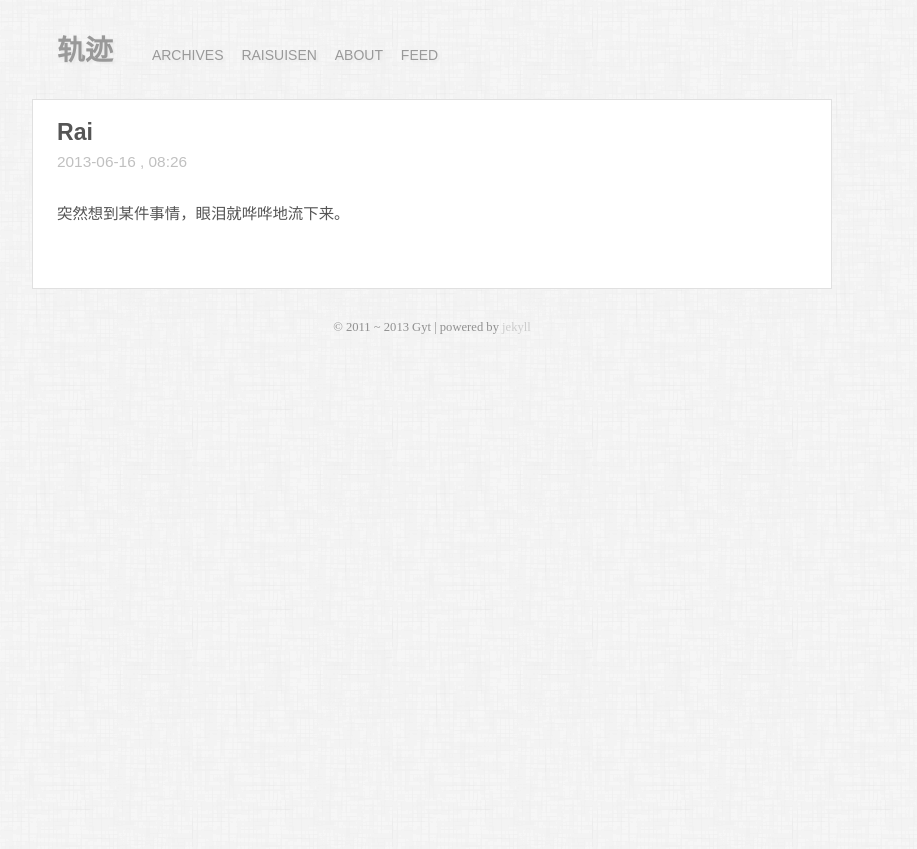
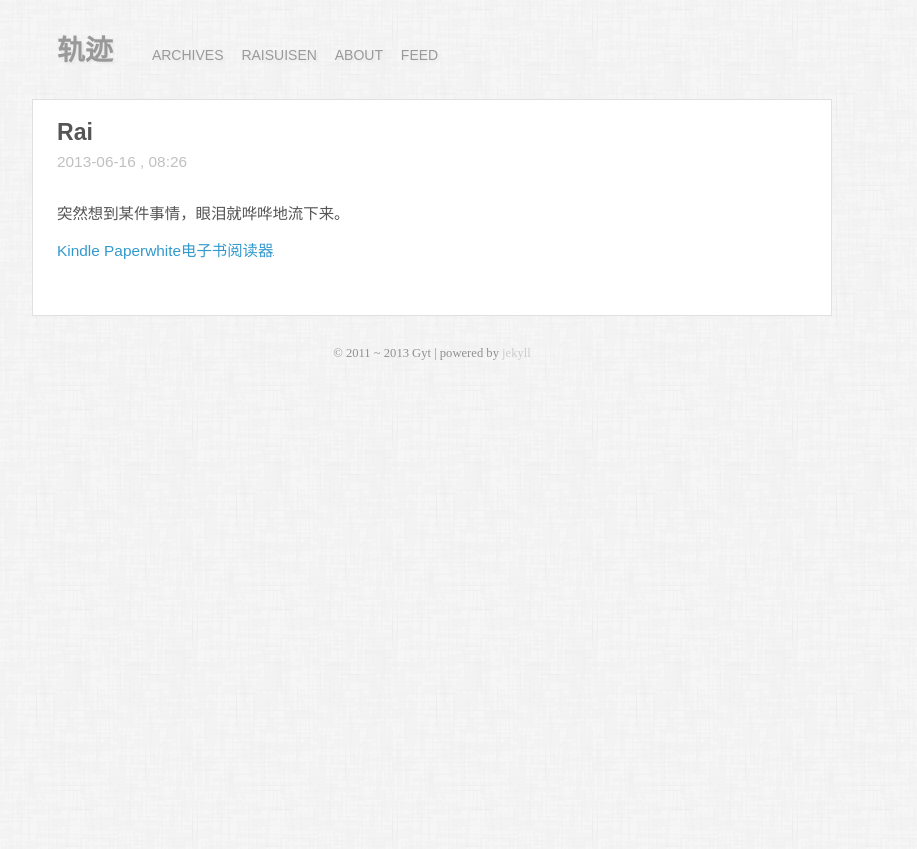
Before and after one commit to gyteng/gyteng.github.com, a Jekyll site: the page built from _posts/2013-06-16-Rai.markdown, in a window 1280 px wide. Shown: the top 849 px of the page, without its empty margins (208-1125 px from the left). Built offline with Jekyll 4.4.1, drawn with Linux system fonts in a browser that asks for light colours; some web fonts are replaced; Markdown is read by kramdown in place of the engine named in the settings; comment, search, counter and statistics services are not loaded.

Commit message:
From Amazon EC2

```diff
--- a/_includes/ad.md
+++ b/_includes/ad.md
@@ -1,15 +1,4 @@
-  <section class="comment">
-        <div id="disqus_thread"></div>
-        <script type="text/javascript">
-            /* * * CONFIGURATION VARIABLES: EDIT BEFORE PASTING INTO YOUR WEBPAGE * * */
-            var disqus_shortname = '{{ site.disqus }}'; // required: replace example with your forum shortname
-
-            /* * * DON'T EDIT BELOW THIS LINE * * */
-            (function() {
-                var dsq = document.createElement('script'); dsq.type = 'text/javascript'; dsq.async = true;
-                dsq.src = 'http://' + disqus_shortname + '.disqus.com/embed.js';
-                (document.getElementsByTagName('head')[0] || document.getElementsByTagName('body')[0]).appendChild(dsq);
-            })();
-        </script>
-        <noscript>Please enable JavaScript to view the <a href="http://disqus.com/?ref_noscript">comments powered by Disqus.</a></noscript>
-  </section>
+<section class="ad">
+	<div id="ad"></div>
+	<a href="http://www.amazon.cn/gp/product/B007OZO03M/ref=as_li_tf_tl?ie=UTF8&camp=536&creative=3200&creativeASIN=B007OZO03M&linkCode=as2&tag=gyteng-23">Kindle Paperwhite电子书阅读器</a><img src="http://ir-cn.amazon-adsystem.com/e/ir?t=gyteng-23&l=as2&o=28&a=B007OZO03M" width="1" height="1" border="0" alt="" style="border:none !important; margin:0px !important;" />
+</section>
```
